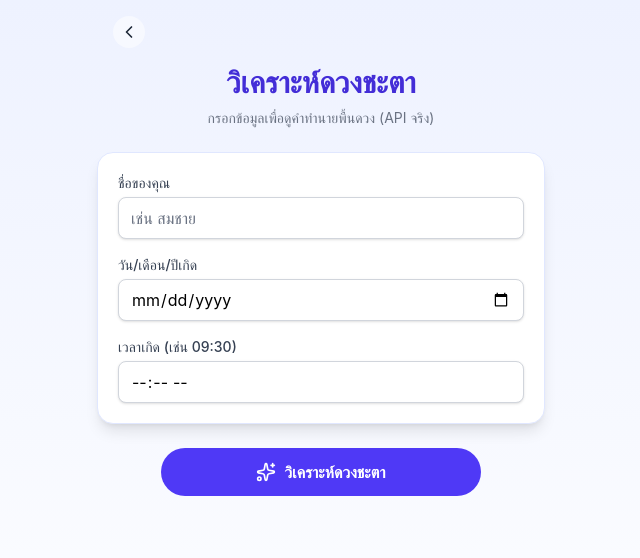
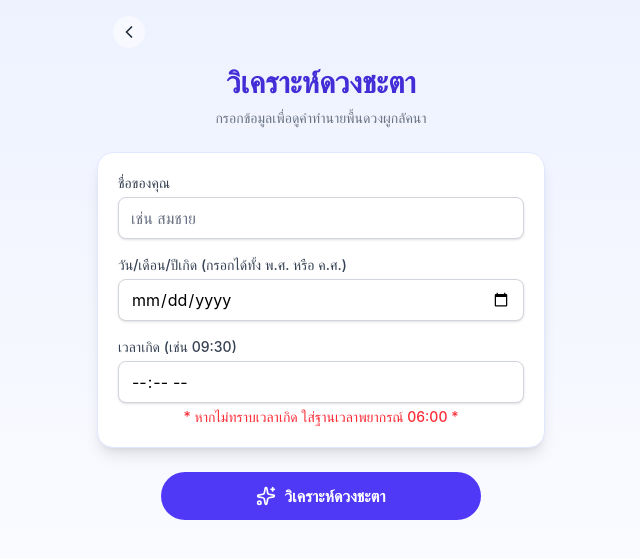
Before and after one commit to leo-nicha/horoscope-app, a React (Vite) app: page /destinychart in a window 1280 px wide. Shown: the top 558 px of the page, without its empty margins (319-959 px from the left). Built offline with nearby package versions, Linux system fonts and the light colour scheme.

Commit message:
text fixed

```diff
--- a/src/components/DestinyChart.tsx
+++ b/src/components/DestinyChart.tsx
@@ -108,7 +108,7 @@ const DestinyChart: React.FC = () => {
           วิเคราะห์ดวงชะตา
         </h1>
         <p className="text-sm text-gray-500">
-          กรอกข้อมูลเพื่อดูคำทำนายพื้นดวง (API จริง)
+          กรอกข้อมูลเพื่อดูคำทำนายพื้นดวงผูกลัคนา
         </p>
       </header>
 
@@ -132,7 +132,7 @@ const DestinyChart: React.FC = () => {
 
             <div>
               <label className="block text-sm font-medium text-gray-700 mb-1">
-                วัน/เดือน/ปีเกิด
+                วัน/เดือน/ปีเกิด (กรอกได้ทั้ง พ.ศ. หรือ ค.ศ.)
               </label>
               <input
                 disabled={loading}
@@ -154,6 +154,9 @@ const DestinyChart: React.FC = () => {
                 onChange={(e) => setBirthTime(e.target.value)}
                 className="w-full rounded-lg border-gray-300 shadow-sm focus:border-indigo-500 focus:ring-indigo-500"
               />
+              <label className="text-center block text-sm font-medium text-red-500 mt-1">
+                * หากไม่ทราบเวลาเกิด ใส่ฐานเวลาพยากรณ์ 06:00 *
+              </label>
             </div>
           </div>
         </div>
```
